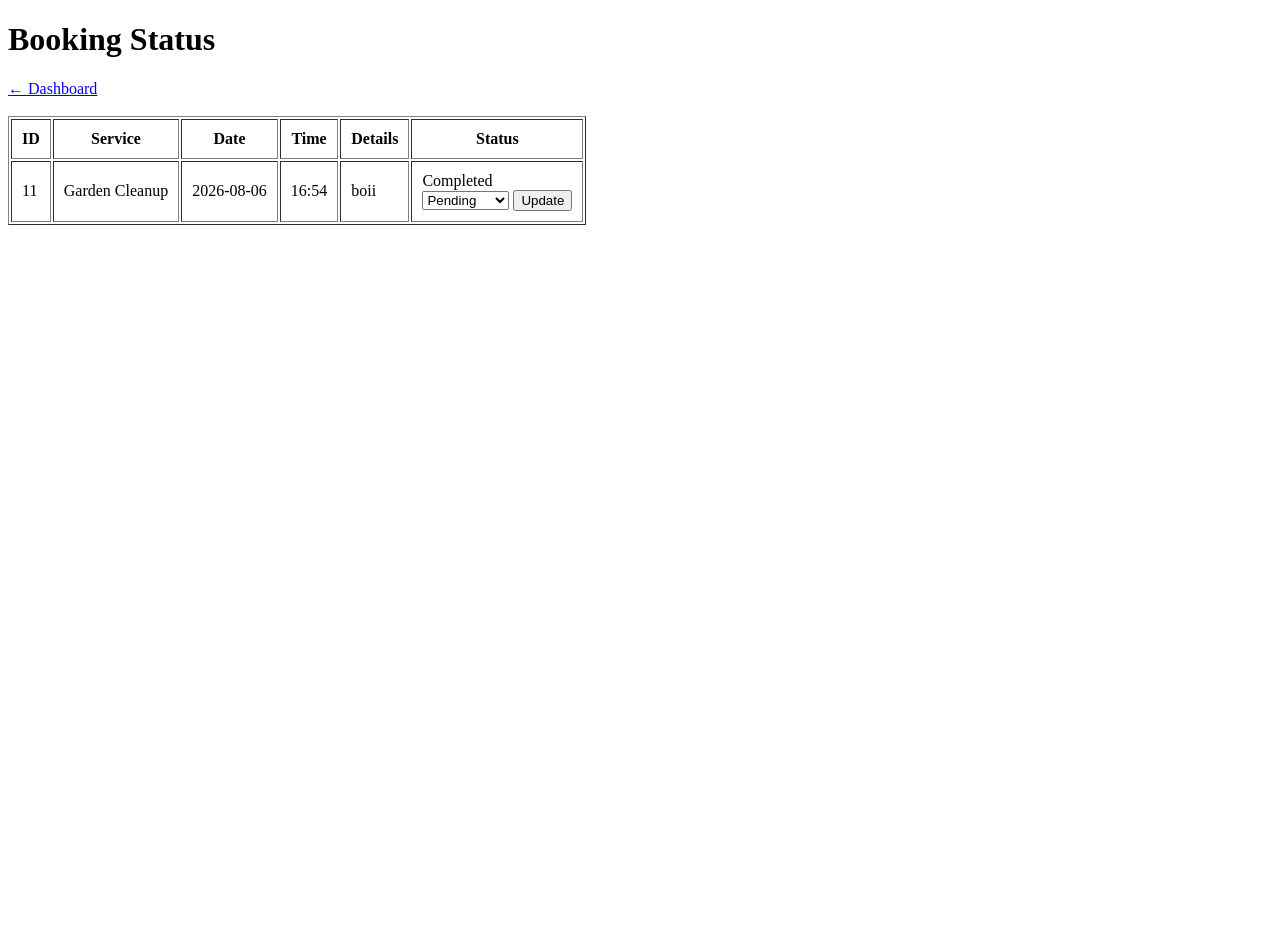
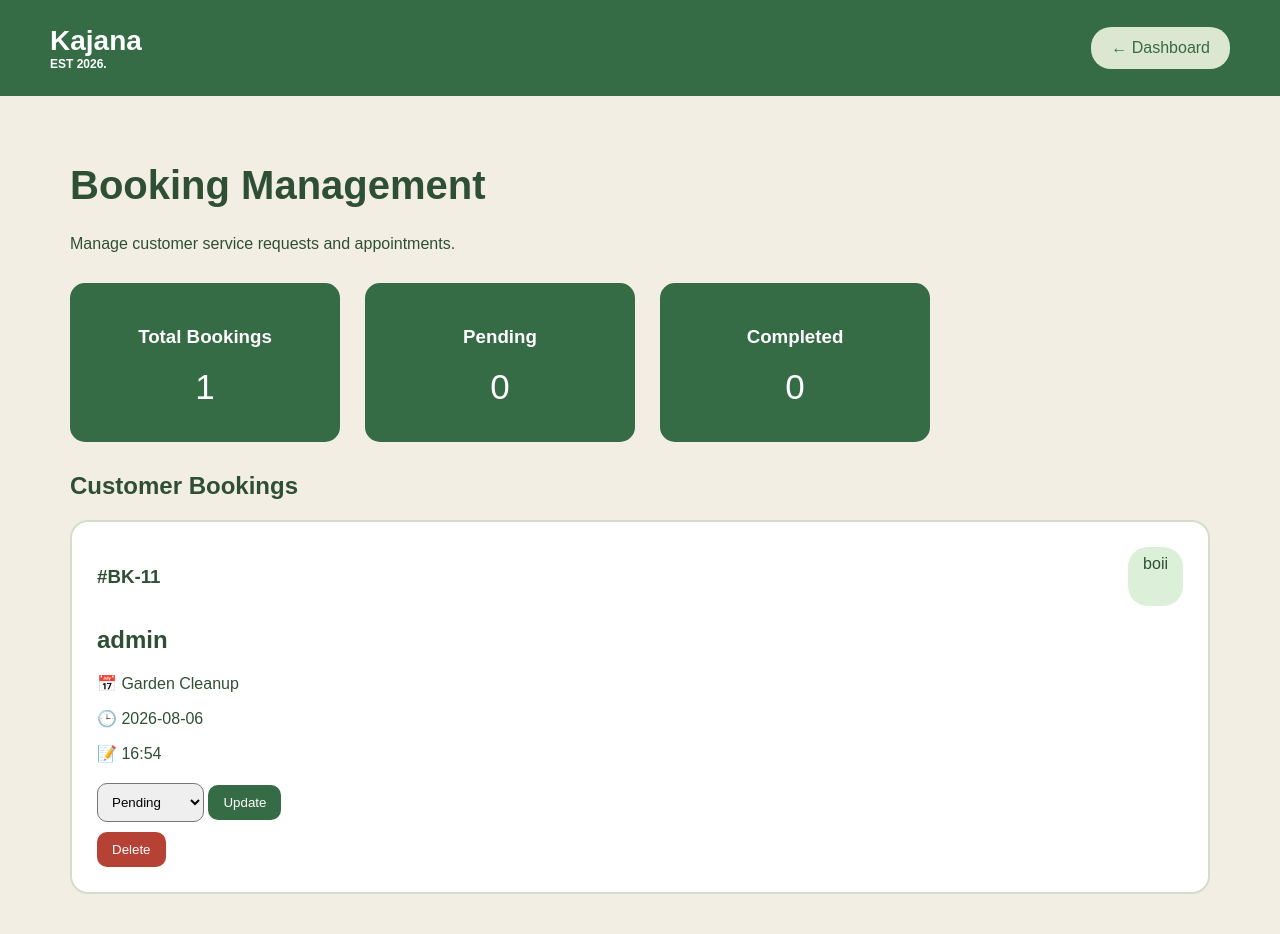
Before and after one commit to AdishPandey/Kajana, a Flask app: page /booking_status in a window 1280 px wide. Before the commit the page ends 225 px from the top, so only its background shows below. Run offline with Flask 3, Linux system fonts and the light colour scheme; data comes from the database, SQL or seed files in the repository; both versions use the stored data as it was after the commit.

Commit message:
css update booking status

```diff
--- a/Kajana/app.py
+++ b/Kajana/app.py
@@ -135,10 +135,115 @@ def submit_booking():
 
 
 
-# BOOKING STATUS
-# BOOKING STATUS
+
 @app.route("/booking_status")
 def booking_status():
+
+    connection = sqlite3.connect("Kajana.db")
+
+    cursor = connection.cursor()
+
+
+    cursor.execute("""
+        SELECT *
+        FROM bookings
+        ORDER BY booking_id DESC
+    """)
+
+
+    bookings = cursor.fetchall()
+
+
+    connection.close()
+
+
+    total_bookings = len(bookings)
+
+    pending_bookings = 0
+
+    completed_bookings = 0
+
+
+    for booking in bookings:
+
+        if booking[5] == "Pending" or booking[5] == "Confirmed":
+            pending_bookings += 1
+
+
+        if booking[5] == "Completed":
+            completed_bookings += 1
+
+
+
+    latest_booking = "None"
+
+
+    if bookings:
+        latest_booking = bookings[0][2]
+
+
+    return render_template(
+        "booking_status.html",
+        bookings=bookings,
+        total_bookings=total_bookings,
+        pending_bookings=pending_bookings,
+        completed_bookings=completed_bookings,
+        latest_booking=latest_booking
+    )
+
+
+    # Connect to database
+    connection = sqlite3.connect("Kajana.db")
+
+    cursor = connection.cursor()
+
+
+    # Get all bookings
+    cursor.execute("""
+        SELECT *
+        FROM bookings
+        ORDER BY booking_id DESC
+    """)
+
+
+    bookings = cursor.fetchall()
+
+
+    connection.close()
+
+
+    # Calculate summary information
+
+    total_bookings = len(bookings)
+
+
+    upcoming_bookings = 0
+    completed_bookings = 0
+    next_appointment = "None"
+
+
+    for booking in bookings:
+
+        status = booking[5]
+
+
+        if status == "Pending" or status == "Confirmed":
+            upcoming_bookings += 1
+
+
+        if status == "Completed":
+            completed_bookings += 1
+
+
+    # Send data to HTML
+    return render_template(
+        "booking_status.html",
+        bookings=bookings,
+        total_bookings=total_bookings,
+        upcoming_bookings=upcoming_bookings,
+        completed_bookings=completed_bookings,
+        next_appointment=next_appointment
+    )
 
     # Connect to the Kajana database
     connection = sqlite3.connect("Kajana.db")
@@ -206,6 +311,34 @@ def update_status(booking_id):
     # Return to booking status page
     return redirect("/booking_status")
 
+# DELETE BOOKING
+@app.route("/delete_booking/<int:booking_id>", methods=["POST"])
+def delete_booking(booking_id):
+
+    # Connect to database
+    connection = sqlite3.connect("Kajana.db")
+
+    # Create cursor
+    cursor = connection.cursor()
+
+
+    # Delete selected booking
+    cursor.execute("""
+        DELETE FROM bookings
+        WHERE booking_id = ?
+    """,
+    (booking_id,))
+
+
+    # Save changes
+    connection.commit()
+
+    # Close database connection
+    connection.close()
+
+
+    # Return to booking status page
+    return redirect("/booking_status")
 
 
 
@@ -232,6 +365,7 @@ def logout():
 
 
 
+
 if __name__ == "__main__":
 
     create_database()
--- /dev/null
+++ b/Kajana/static/booking_status.css
@@ -0,0 +1,213 @@
+body {
+
+    margin: 0;
+    font-family: Arial, sans-serif;
+
+    background: #f2eee3;
+
+    color: #2f4f35;
+
+}
+
+
+
+header {
+
+    background: #356b45;
+
+    padding: 25px 50px;
+
+    display: flex;
+
+    justify-content: space-between;
+
+    align-items: center;
+
+}
+
+
+
+.logo {
+
+    color: white;
+
+    font-size: 28px;
+
+    font-weight: bold;
+
+}
+
+
+.logo span {
+
+    display: block;
+
+    font-size: 12px;
+
+}
+
+
+
+.back_button {
+
+    background: #dce7d2;
+
+    padding: 12px 20px;
+
+    border-radius: 20px;
+
+    text-decoration: none;
+
+    color: #356b45;
+
+}
+
+
+
+main {
+
+    padding: 40px 70px;
+
+}
+
+
+
+h1 {
+
+    font-size: 40px;
+
+}
+
+
+
+
+.summary_cards {
+
+    display: flex;
+
+    gap: 25px;
+
+    margin: 30px 0;
+
+}
+
+
+
+.summary_card {
+
+    background: #356b45;
+
+    color: white;
+
+    width: 220px;
+
+    padding: 25px;
+
+    border-radius: 15px;
+
+    text-align: center;
+
+}
+
+
+
+.summary_card p {
+
+    font-size: 35px;
+
+    margin: 10px;
+
+}
+
+
+
+
+.booking_container {
+
+    display: grid;
+
+    grid-template-columns: repeat(auto-fit,minmax(300px,1fr));
+
+    gap: 25px;
+
+}
+
+
+
+.booking_card {
+
+    background: white;
+
+    padding: 25px;
+
+    border-radius: 18px;
+
+    border: 2px solid #d5ddca;
+
+}
+
+
+
+.booking_top {
+
+    display:flex;
+
+    justify-content:space-between;
+
+}
+
+
+
+.status {
+
+    background:#dcefd8;
+
+    padding:8px 15px;
+
+    border-radius:20px;
+
+}
+
+
+
+.actions {
+
+    margin-top:20px;
+
+}
+
+
+
+select {
+
+    padding:10px;
+
+    border-radius:10px;
+
+}
+
+
+
+button {
+
+    background:#356b45;
+
+    color:white;
+
+    border:none;
+
+    padding:10px 15px;
+
+    border-radius:10px;
+
+}
+
+
+
+.delete_button {
+
+    background:#b54235;
+
+    margin-top:10px;
+
+}
--- a/Kajana/templates/booking_status.html
+++ b/Kajana/templates/booking_status.html
@@ -3,93 +3,244 @@
 
 <head>
 
-    <title>Booking Status</title>
+    <title>Booking Status - Kajana</title>
+
+    <link rel="stylesheet" href="{{ url_for('static', filename='booking_status.css') }}">
 
 </head>
 
+
 <body>
 
-<h1>Booking Status</h1>
 
-<a href="/dashboard">
+<header>
+
+    <div class="logo">
+        Kajana
+        <span>EST 2026.</span>
+    </div>
+
+
+    <a href="/dashboard" class="back_button">
         ← Dashboard
     </a>
 
-<br><br>
+</header>
 
-{% if bookings %}
 
-<table border="1" cellpadding="10">
 
-<tr>
 
-    <th>ID</th>
-    <th>Service</th>
-    <th>Date</th>
-    <th>Time</th>
-    <th>Details</th>
-    <th>Status</th>
+<main>
 
-</tr>
+
+<h1>
+    Booking Management
+</h1>
+
+
+<p class="subtitle">
+    Manage customer service requests and appointments.
+</p>
+
+
+
+<!-- SUMMARY CARDS -->
+
+<div class="summary_cards">
+
+
+    <div class="summary_card">
+
+        <h3>
+            Total Bookings
+        </h3>
+
+        <p>
+            {{ total_bookings }}
+        </p>
+
+    </div>
+
+
+
+    <div class="summary_card">
+
+        <h3>
+            Pending
+        </h3>
+
+        <p>
+            {{ pending_bookings }}
+        </p>
+
+    </div>
+
+
+
+    <div class="summary_card">
+
+        <h3>
+            Completed
+        </h3>
+
+        <p>
+            {{ completed_bookings }}
+        </p>
+
+    </div>
+
+
+
+</div>
+
+
+
+
+
+<h2>
+    Customer Bookings
+</h2>
+
+
+
+<div class="booking_container">
+
+
 
 {% for booking in bookings %}
 
-<tr>
 
-    <td>{{ booking[0] }}</td>
-    <td>{{ booking[1] }}</td>
-    <td>{{ booking[2] }}</td>
-    <td>{{ booking[3] }}</td>
-    <td>{{ booking[4] }}</td>
-    <td>
 
-    <!-- Display current status -->
+<div class="booking_card">
+
+
+
+    <div class="booking_top">
+
+
+        <h3>
+            #BK-{{ booking[0] }}
+        </h3>
+
+
+        <span class="status">
+
             {{ booking[5] }}
 
-    <!-- Admin status update form -->
+        </span>
+
+
+    </div>
+
+
+
+
+    <h2>
+        {{ booking[1] }}
+    </h2>
+
+
+
+    <p>
+        📅 {{ booking[2] }}
+    </p>
+
+
+    <p>
+        🕒 {{ booking[3] }}
+    </p>
+
+
+    <p>
+        📝 {{ booking[4] }}
+    </p>
+
+
+
+
+    <div class="actions">
+
+
+        <!-- Update status -->
+
         <form action="/update_status/{{ booking[0] }}" method="POST">
+
 
            <select name="status">
 
-            <option value="Pending">
+<option value="Pending"
+{% if booking[5] == "Pending" %}selected{% endif %}>
 Pending
 </option>
 
-            <option value="Confirmed">
+
+<option value="Confirmed"
+{% if booking[5] == "Confirmed" %}selected{% endif %}>
 Confirmed
 </option>
 
-            <option value="Completed">
+
+<option value="Completed"
+{% if booking[5] == "Completed" %}selected{% endif %}>
 Completed
 </option>
 
-            <option value="Cancelled">
+
+<option value="Cancelled"
+{% if booking[5] == "Cancelled" %}selected{% endif %}>
 Cancelled
 </option>
 
 </select>
 
 
-        <button type="submit">
+
+
+            <button>
                 Update
             </button>
 
+
         </form>
 
-</td>
 
 
-</tr>
+
+        <!-- Delete -->
+
+
+        <form action="/delete_booking/{{ booking[0] }}" method="POST">
+
+
+            <button class="delete_button">
+
+                Delete
+
+            </button>
+
+
+        </form>
+
+
+
+    </div>
+
+
+
+</div>
+
+
 
 {% endfor %}
 
-</table>
 
-{% else %}
 
-<h3>No bookings found.</h3>
+</div>
 
-{% endif %}
+
+
+</main>
+
 
 </body>
 
```
Also changed, not shown: Kajana.db. Lines whose indentation alone changed are shown as unchanged.
